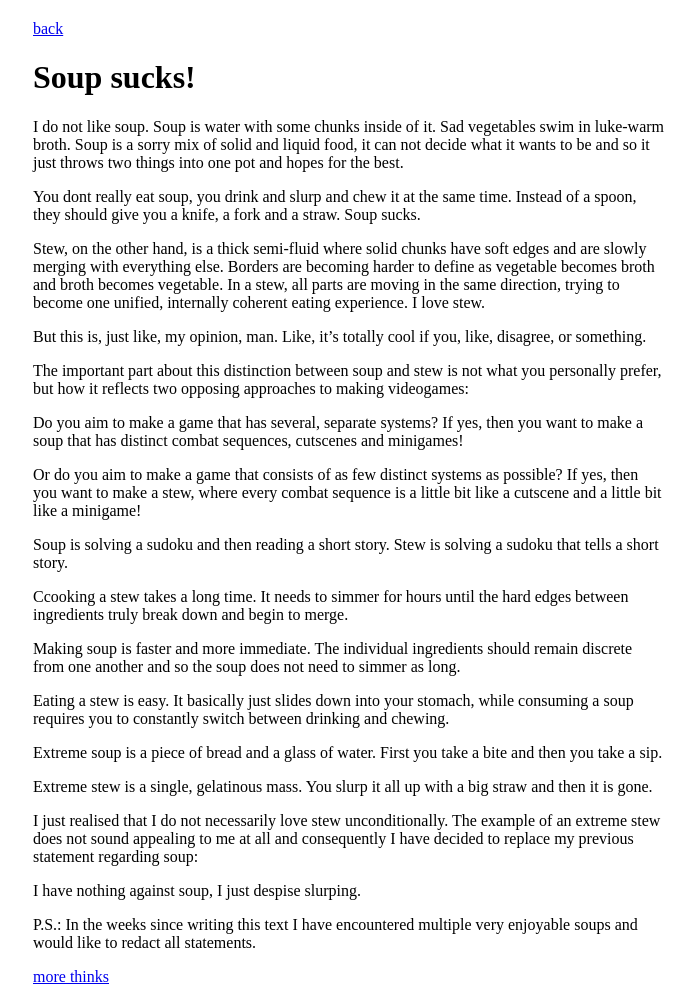
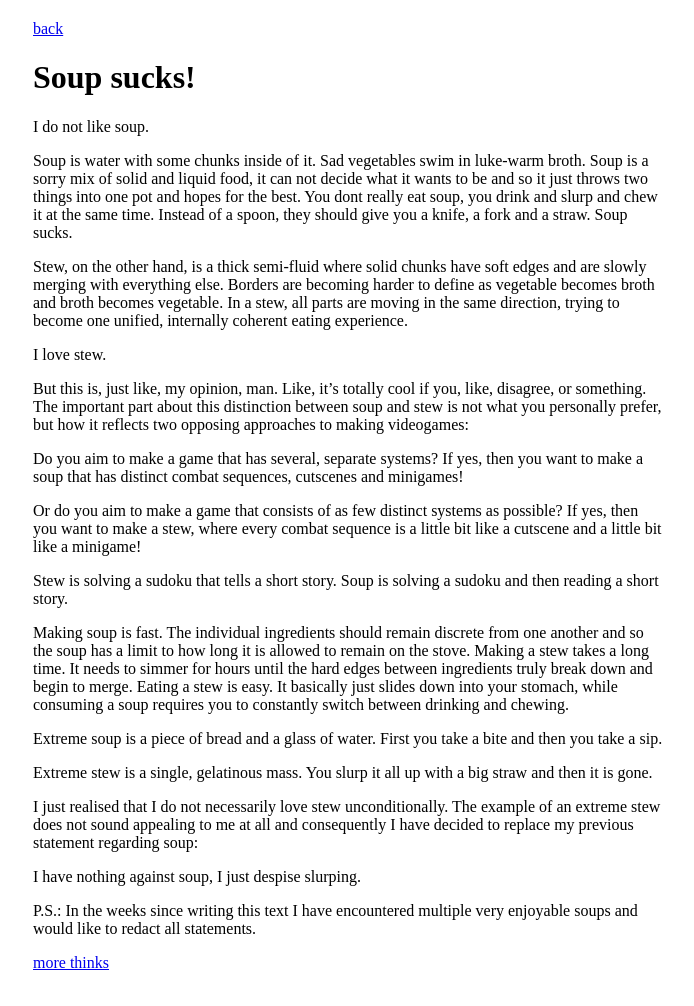
Before and after one commit to stuffedwombat/stuffedwombat.github.io, a Jekyll site: the page built from soup_sucks.md, in a window 1280 px wide. Shown: the whole page, without its empty margins (291-985 px from the left). Built offline with Jekyll 4.4.1, drawn with Linux system fonts in a browser that asks for light colours; our own code applies the rules of GitHub Pages for plain Markdown files; comment, search, counter and statistics services are not loaded.

Commit message:
Update soup_sucks.md

```diff
--- a/soup_sucks.md
+++ b/soup_sucks.md
@@ -2,31 +2,28 @@
 
 <h1>Soup sucks!</h1>
 
-I do not like soup.
-Soup is water with some chunks inside of it. Sad vegetables swim in luke-warm broth. Soup is a sorry mix of solid and liquid food, it can not decide what it wants to be and so it just throws two things into one pot and hopes for the best.
+I do not like soup.<br>
 
-You dont really eat soup, you drink and slurp and chew it at the same time. Instead of a spoon, they should give you a knife, a fork and a straw. Soup sucks.
+Soup is water with some chunks inside of it. Sad vegetables swim in luke-warm broth. Soup is a sorry mix of solid and liquid food, it can not decide what it wants to be and so it just throws two things into one pot and hopes for the best. You dont really eat soup, you drink and slurp and chew it at the same time. Instead of a spoon, they should give you a knife, a fork and a straw. Soup sucks.
 
 Stew, on the other hand, is a thick semi-fluid where solid chunks have soft edges and are slowly merging with everything else. Borders are becoming harder to define as vegetable becomes broth and broth becomes vegetable. In a stew, all parts are moving in the same direction, trying to become one unified, internally coherent eating experience.
+
 I love stew.
 
 But this is, just like, my opinion, man. Like, it’s totally cool if you, like, disagree, or something.
-
 The important part about this distinction between soup and stew is not what you personally prefer, but how it reflects two opposing approaches to making videogames:
 
 Do you aim to make a game that has several, separate systems?
-If yes, then  you want to make a soup that has distinct combat sequences, cutscenes and minigames!
+If yes, then you want to make a soup that has distinct combat sequences, cutscenes and minigames!
 
 Or do you aim to make a game that consists of as few distinct systems as possible?
 If yes, then you want to make a stew, where every combat sequence is a little bit like a cutscene and a little bit like a minigame!
 
+Stew is solving a sudoku that tells a short story.
 Soup is solving a sudoku and then reading a short story.
-Stew is solving a sudoku that tells a short story.
 
-Ccooking a stew takes a long time. It needs to simmer for hours until the hard edges between ingredients truly break down and begin to merge.
-
-Making soup is faster and more immediate. The  individual ingredients should remain discrete from one another and so the soup does not need to simmer as long.
-
+Making soup is fast. The individual ingredients should remain discrete from one another and so the soup has a limit to how long it is allowed to remain on the stove.
+Making a stew takes a long time. It needs to simmer for hours until the hard edges between ingredients truly break down and begin to merge.
 Eating a stew is easy. It basically just slides down into your stomach, while consuming a soup requires you to constantly switch between drinking and chewing.
 
 Extreme soup is a piece of bread and a glass of water.
```
